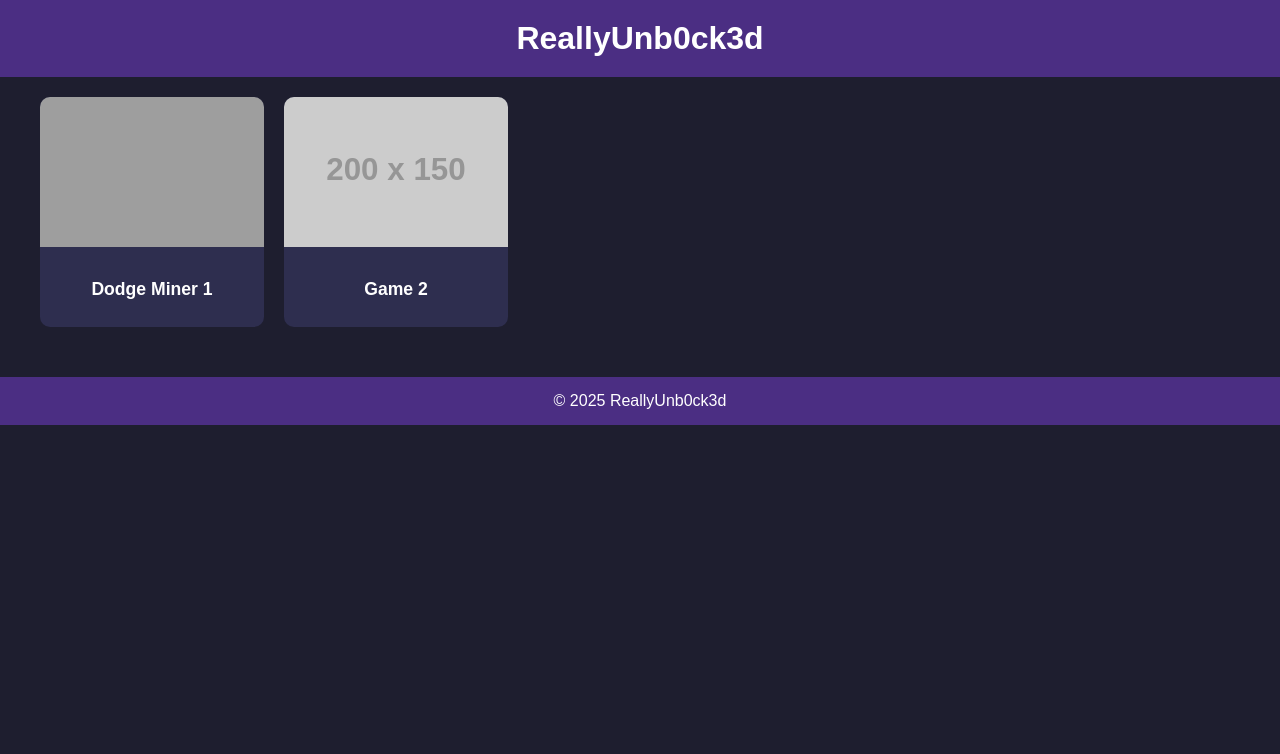
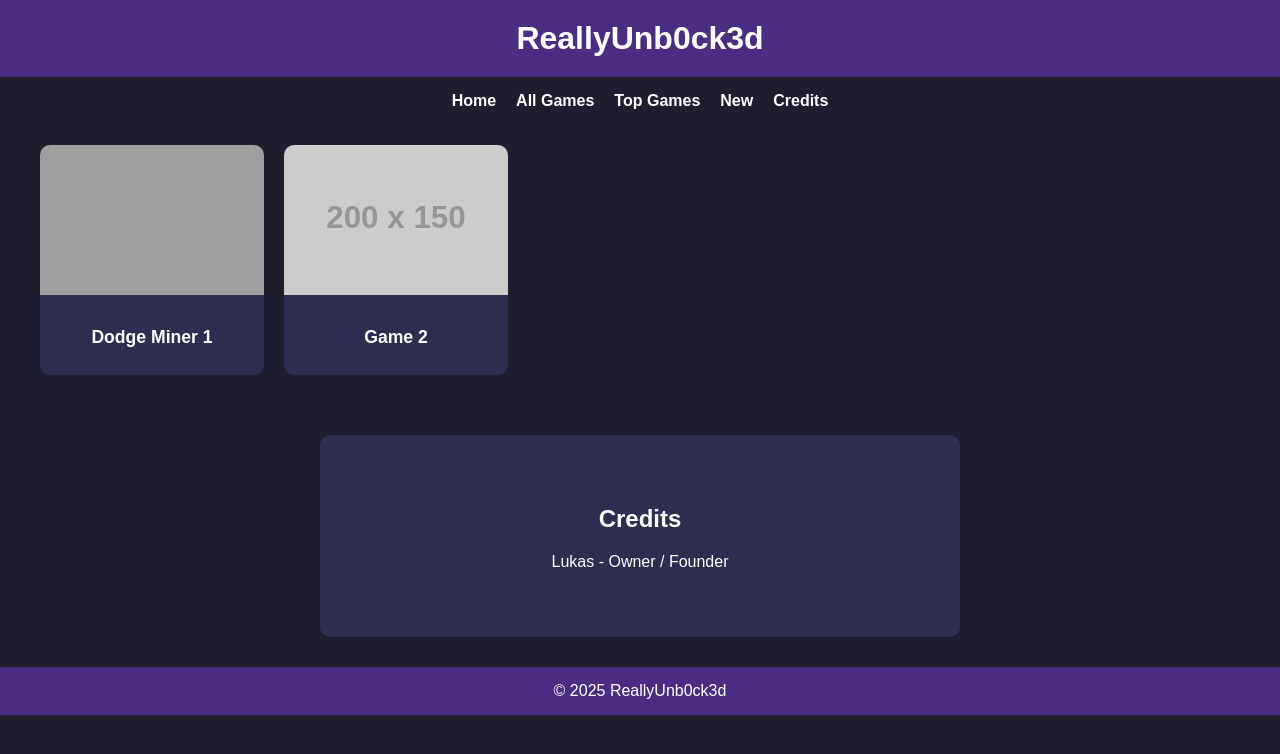
Before and after one commit to Scripts3353/ReallyUnblocked, a plain HTML site: page index.html in a window 1280 px wide. Drawn offline with Linux system fonts and the light colour scheme; grey boxes are pictures that could not be loaded; placeholder pictures from the web are drawn by us.

Commit message:
Enhance navigation and update game card image
Added navigation links and updated game image.

```diff
--- a/index.html
+++ b/index.html
@@ -7,21 +7,33 @@
 <style>
     body { font-family: Arial, sans-serif; background:#1e1e2f; color:white; margin:0; padding:0; }
     header { background:#4b2e83; padding:20px; text-align:center; font-size:2rem; font-weight:bold; }
+    nav { display:flex; justify-content:center; gap:20px; margin:15px 0; }
+    nav a { color:white; text-decoration:none; font-weight:bold; transition:0.3s; }
+    nav a:hover { color:#ffcc00; }
     .game-grid { display:grid; grid-template-columns:repeat(auto-fill,minmax(200px,1fr)); gap:20px; padding:20px; max-width:1200px; margin:0 auto; }
     .game-card { background:#2e2e4f; border-radius:10px; cursor:pointer; overflow:hidden; text-align:center; transition:0.2s; }
     .game-card:hover { transform:translateY(-5px); box-shadow:0 10px 20px rgba(0,0,0,0.5); }
     .game-card img { width:100%; height:150px; object-fit:cover; }
     .game-card h3 { padding:10px; font-size:1.1rem; }
     footer { text-align:center; padding:15px; background:#4b2e83; margin-top:30px; }
+    #credits { padding:50px 20px; text-align:center; background:#2e2e4f; margin-top:40px; border-radius:10px; max-width:600px; margin-left:auto; margin-right:auto; }
 </style>
 </head>
 <body>
 
 <header>ReallyUnb0ck3d</header>
 
+<nav>
+    <a href="#">Home</a>
+    <a href="#">All Games</a>
+    <a href="#">Top Games</a>
+    <a href="#">New</a>
+    <a href="#credits">Credits</a>
+</nav>
+
 <main class="game-grid">
     <div class="game-card" onclick="openGame('games/DodgeMiner.html')">
-        <img src="https://th.bing.com/th/id/OIP.bXeR6yWoMkjVyOLx14Q8tQHaFU?w=211&h=180&c=7&r=0&o=7&pid=1.7&rm=3" alt="Game 1">
+        <img src="https://th.bing.com/th/id/OIP.7DrnY9bF7JuvL3myOxwJuwAAAA?w=128&h=180&c=7&r=0&o=7&pid=1.7&rm=3" alt="Game 1">
         <h3>Dodge Miner 1</h3>
     </div>
     <div class="game-card" onclick="openGame('games/game2.html')">
@@ -30,6 +42,11 @@
     </div>
     <!-- Add more game cards here -->
 </main>
+
+<section id="credits">
+    <h2>Credits</h2>
+    <p>Lukas - Owner / Founder</p>
+</section>
 
 <footer>&copy; 2025 ReallyUnb0ck3d</footer>
 
```
